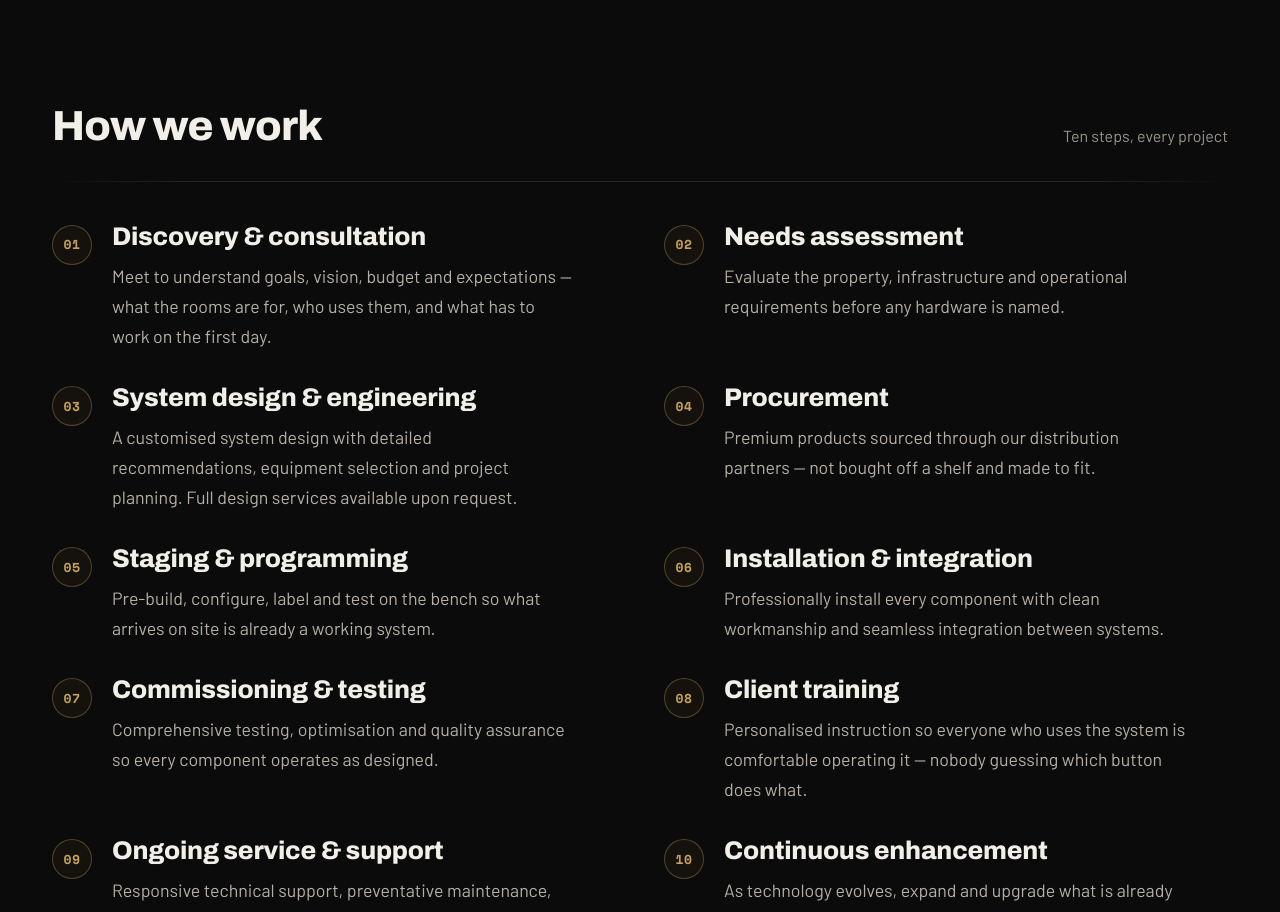
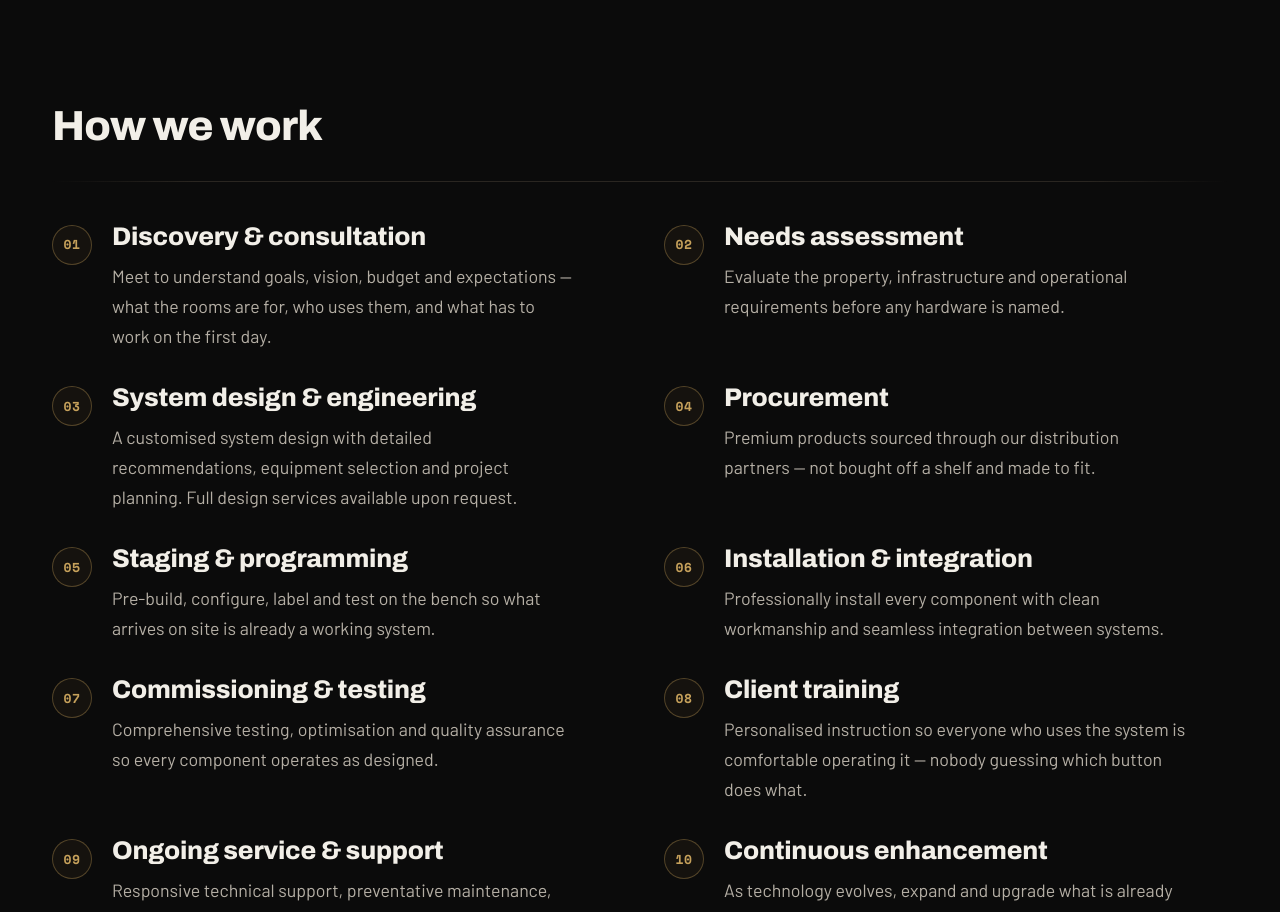
Before and after one commit to patrick-ouano/latserof-tech-grp, a Next.js app: page /about in a window 1280 px wide. Shown: the part 3380-4292 px from the top of the page. Built offline with nearby package versions, Linux system fonts and the light colour scheme.

Commit message:
Drop the redundant Ten steps label on How we work
The DeliverySteps list already numbers each stage, so the section eyebrow
was telling visitors something they can see.

Co-authored-by: Cursor <cursoragent@cursor.com>

```diff
--- a/src/app/about/page.tsx
+++ b/src/app/about/page.tsx
@@ -122,8 +122,8 @@ export default function AboutPage() {
       </Section>
 
       {/* The ten-step long form, not the four-beat summary the other pages
-          carry. Someone who has read this far wants the detail. */}
-      <Section id="process" title="How we work" meta="Ten steps, every project">
+          carry. Step numbers live in DeliverySteps — no redundant meta. */}
+      <Section id="process" title="How we work">
         <DeliverySteps />
       </Section>
 
```
